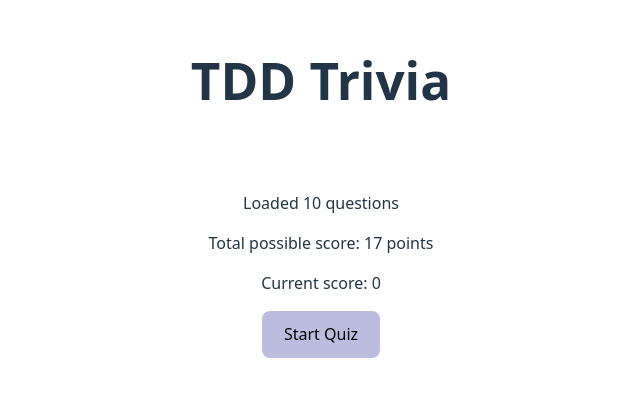
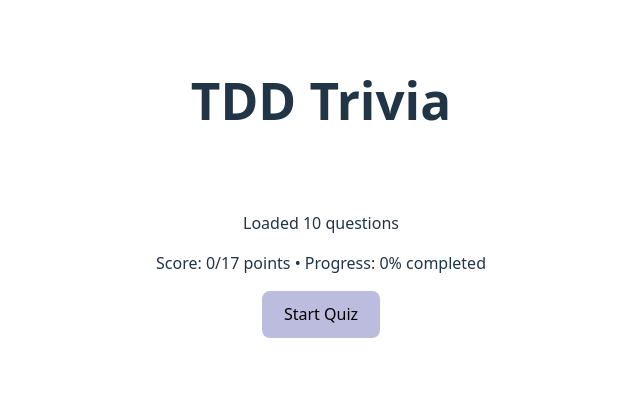
Before and after one commit to haryati75/tdd-trivia-app, a React (Vite) app: page / in a window 1280 px wide. Shown: the part 196-592 px from the top of the page, without its empty margins (319-959 px from the left). Built offline with nearby package versions, Linux system fonts and the light colour scheme.

Commit message:
Update scoring display and progress indication in App component

```diff
--- a/src/App.tsx
+++ b/src/App.tsx
@@ -90,8 +90,7 @@ function App() {
       <Text variant="heading" level={1}>TDD Trivia</Text>
       <Card>
         <Text>Loaded {questionsData.length} questions</Text>
-        <Text>Total possible score: {totalPossibleScore} points</Text>
-        <Text>Current score: {score}</Text>
+        <Text>Score: {score}/{totalPossibleScore} points • Progress: {Math.round(((currentQuestionIndex + 1) / questionsData.length) * 100)}% completed</Text>
         {currentQuestionIndex === -1 ? (
           <Button onClick={handleStartQuiz}>
             Start Quiz
@@ -109,7 +108,7 @@ function App() {
       {currentQuestion && (
         <Card data-testid="question-card">
           <Text variant="heading" level={3}>
-            {currentQuestion.question}
+            Question {currentQuestion.id}: {currentQuestion.question}
           </Text>
           <Text>
             {formatCategoryAndDifficulty(currentQuestion.category, currentQuestion.difficulty_level)}
```
Also changed, not shown: 1 other file (tests, documents, lock files or other folders).
